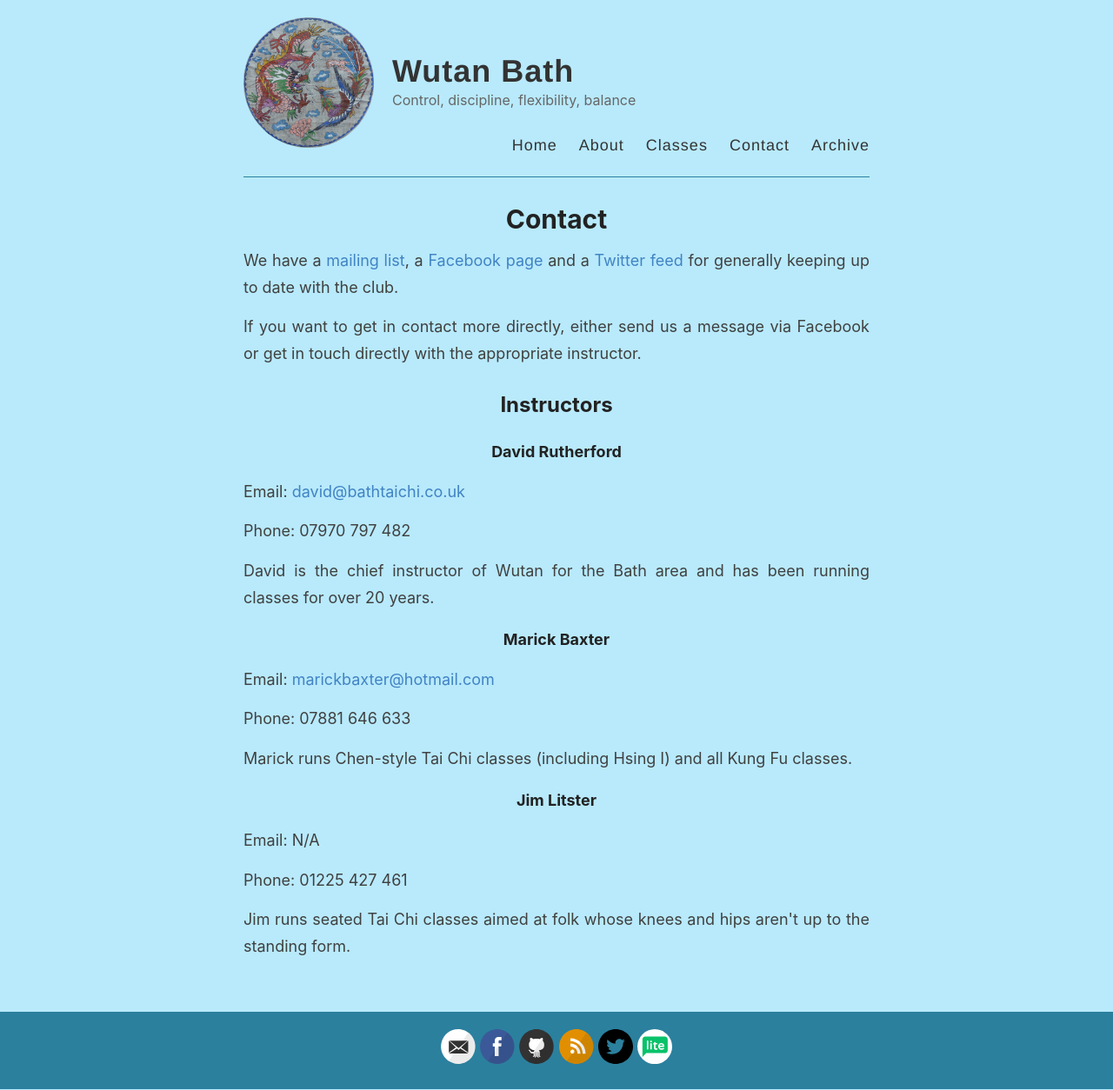
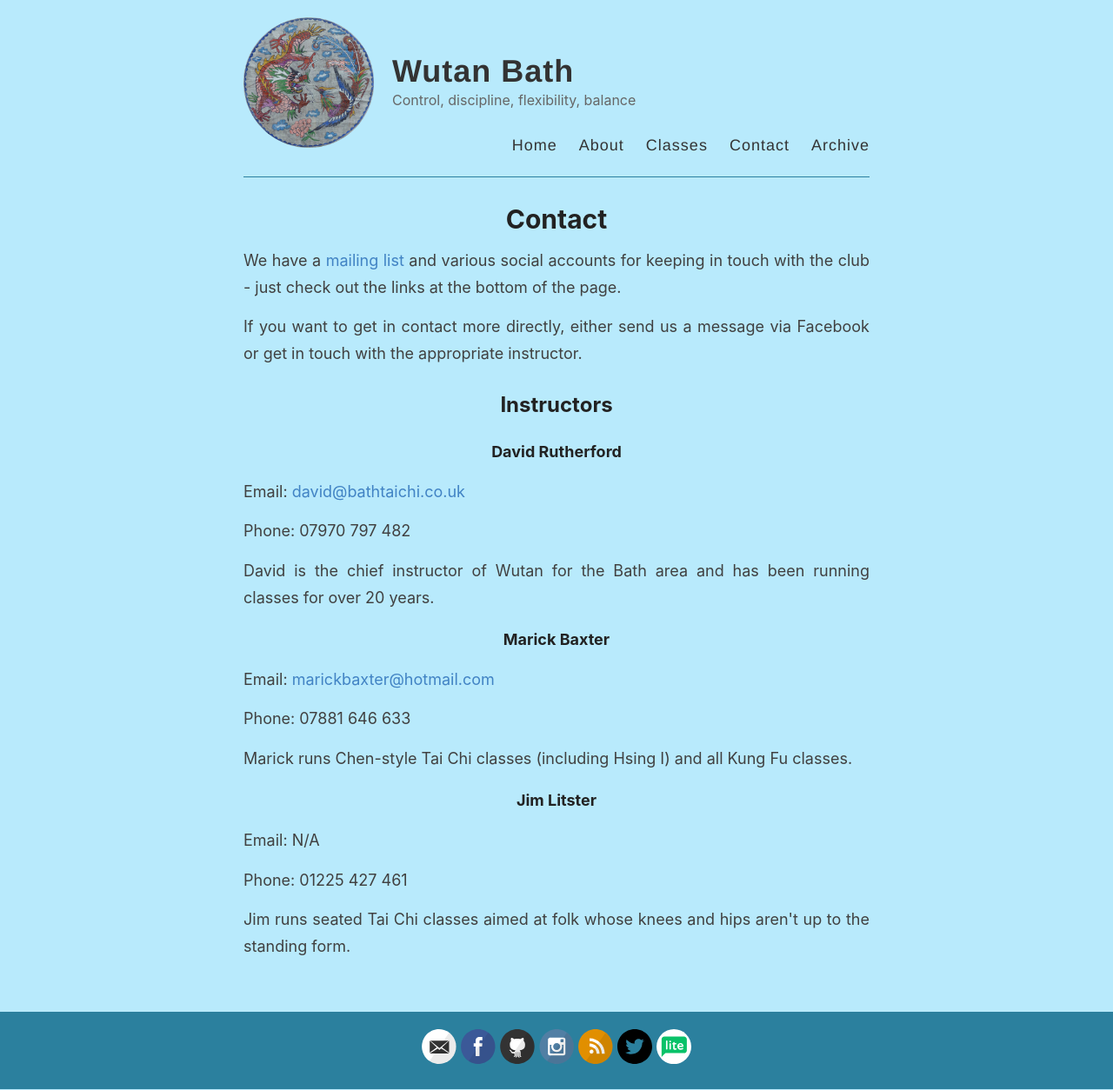
Before and after one commit to xanthipe/wutan-bath, a Jekyll site: the page built from _pages/contact.md, in a window 1280 px wide. Shown: the whole page at 87% size. Built offline with Jekyll 4.4.1, drawn with Linux system fonts in a browser that asks for light colours.

Commit message:
feat: Adds Instragram to social links, copy update

```diff
--- a/_config.yml
+++ b/_config.yml
@@ -25,7 +25,7 @@ footer-links:
   facebook: Wutanbath
   flickr:
   github: xanthipe/wutan-bath
-  instagram:
+  instagram: wutanbath
   linkedin:
   pinterest:
   rss: rss
--- a/_pages/contact.md
+++ b/_pages/contact.md
@@ -6,9 +6,9 @@ permalink: /contact/
 
 # {{ page.title }}
 
-We have a [mailing list](https://landing.mailerlite.com/webforms/landing/{{ site.footer-links.mailerlite }}), a [Facebook page](https://www.facebook.com/{{ site.footer-links.facebook }}) and a [Twitter feed](https://www.twitter.com/{{ site.footer-links.twitter }}) for generally keeping up to date with the club.
+We have a [mailing list](https://landing.mailerlite.com/webforms/landing/{{ site.footer-links.mailerlite }}) and various social accounts for keeping in touch with the club - just check out the links at the bottom of the page.
 
-If you want to get in contact more directly, either send us a message via Facebook or get in touch directly with the appropriate instructor.
+If you want to get in contact more directly, either send us a message via Facebook or get in touch with the appropriate instructor.
 
 ## Instructors
 
```
